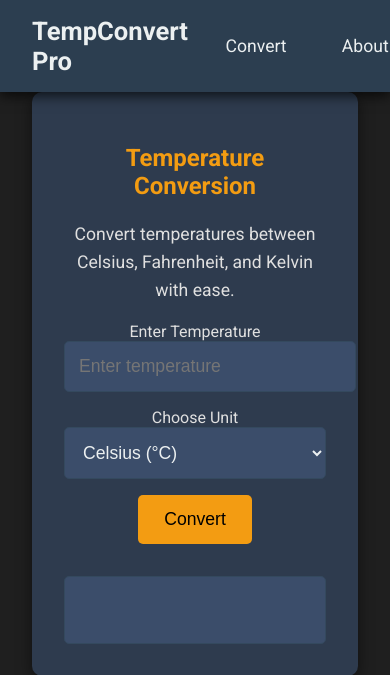
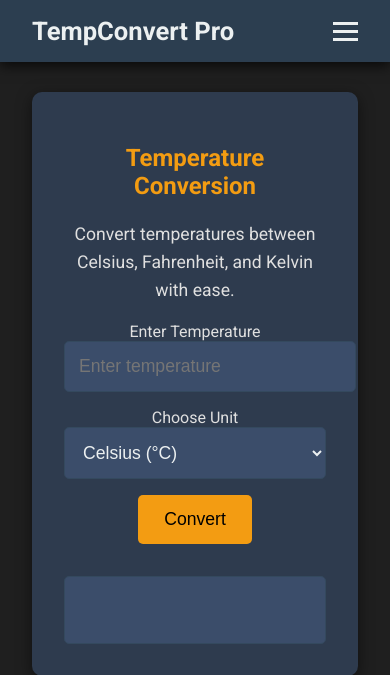
Before and after one commit to Uttam1910/PRODIGY_SD_1-Temperature-Conversion-App-, a Flask app: page / in a window 390 px wide. Shown: the top 675 px of the page. Run offline with Flask 3, Linux system fonts and the light colour scheme.

Commit message:
made responsive

```diff
--- a/static/css/styles.css
+++ b/static/css/styles.css
@@ -1,10 +1,10 @@
-/* General Styles */
+/* Basic Styles */
 body {
     font-family: 'Roboto', sans-serif;
     color: #e0e0e0; /* Light gray text */
     margin: 0;
     background-color: #1f1f1f; /* Dark gray background */
-    padding-top: 60px;
+    padding-top: 60px; /* Space for fixed header */
 }
 
 header {
@@ -14,6 +14,7 @@ header {
     top: 0;
     width: 100%;
     box-shadow: 0 4px 12px rgba(0, 0, 0, 0.7); /* Stronger shadow */
+    z-index: 1000; /* Ensure header is above other content */
 }
 
 nav {
@@ -30,28 +31,89 @@ nav a.logo {
     text-decoration: none;
 }
 
-nav ul {
+/* Navigation Menu */
+.navbar-menu {
+    display: flex;
+}
+
+.navbar-menu ul {
     list-style: none;
     margin: 0;
     padding: 0;
     display: flex;
 }
 
-nav ul li {
+.navbar-menu li {
     margin-left: 20px;
 }
 
-nav ul li a {
+.navbar-menu a {
     color: #ecf0f1; /* Light gray */
     text-decoration: none;
     padding: 0.5em 1em;
     transition: background-color 0.3s ease, color 0.3s ease;
 }
 
-nav ul li a:hover {
+.navbar-menu a:hover {
     background-color: #34495e; /* Subtle dark blue-gray */
     color: #f39c12; /* Bright yellow-orange */
     border-radius: 5px;
+}
+
+/* Hamburger Menu Styles */
+.navbar-toggle {
+    display: none; /* Hidden by default */
+    background: none;
+    border: none;
+    cursor: pointer;
+    padding: 0;
+    margin-left: auto;
+}
+
+.navbar-toggle span {
+    display: block;
+    width: 25px;
+    height: 3px;
+    background: #ecf0f1; /* Light gray */
+    margin: 5px 0;
+    transition: all 0.3s;
+}
+
+/* Active State for Hamburger */
+.navbar-toggle.active span:nth-child(1) {
+    transform: rotate(45deg) translate(5px, 6px);
+}
+
+.navbar-toggle.active span:nth-child(2) {
+    opacity: 0;
+}
+
+.navbar-toggle.active span:nth-child(3) {
+    transform: rotate(-45deg) translate(6px, -6px);
+}
+
+/* Mobile Menu */
+.navbar-menu.active {
+    display: flex;
+    flex-direction: column;
+    width: 100%;
+    background-color: #2c3e50; /* Darker blue-gray */
+    position: absolute;
+    top: 60px; /* Below the fixed header */
+    left: 0;
+    box-shadow: 0 4px 8px rgba(0, 0, 0, 0.5); /* Shadow for mobile menu */
+}
+
+.navbar-menu.active ul {
+    display: flex;
+    flex-direction: column;
+    padding: 0;
+}
+
+.navbar-menu.active li {
+    margin: 0;
+    padding: 1em;
+    text-align: center;
 }
 
 /* Container */
@@ -197,3 +259,32 @@ footer p {
     margin: 0;
     font-size: 1rem;
 }
+
+/* Show the navbar toggle button on small screens */
+@media (max-width: 768px) {
+    .navbar-toggle {
+        display: block; /* Show the hamburger menu */
+    }
+
+    .navbar-menu {
+        display: none; /* Hide the menu by default */
+        flex-direction: column; /* Ensure the menu stacks vertically */
+        width: 100%;
+        background-color: #2c3e50;
+        position: absolute;
+        top: 60px; /* Position below the header */
+        left: 0;
+        z-index: 100;
+    }
+
+    /* Show the menu when the toggle button is active */
+    .navbar-menu.active {
+        display: flex; /* Show the menu */
+    }
+
+    .navbar-menu li {
+        margin: 0;
+        text-align: center;
+        padding: 1em 0;
+    }
+}
--- a/templates/index.html
+++ b/templates/index.html
@@ -14,12 +14,19 @@
     <header>
         <nav>
             <a href="#" class="logo">TempConvert Pro</a>
+            <button class="navbar-toggle" aria-label="Toggle navigation">
+                <span></span>
+                <span></span>
+                <span></span>
+            </button>
+            <div class="navbar-menu">
                 <ul>
                     <li><a href="#converter">Convert</a></li>
                     <li><a href="#about">About</a></li>
                     <li><a href="#chart">Chart</a></li>
                     <li><a href="#contact">Contact</a></li>
                 </ul>
+            </div>
         </nav>
     </header>
 
@@ -126,7 +133,6 @@
                         </div>
                     </div>
                 </section>
-
             </div>
         </section>
 
@@ -143,5 +149,12 @@
             <p>&copy; 2024 TempConvert Pro. All rights reserved.</p>
         </div>
     </footer>
+
+    <script>
+        document.querySelector('.navbar-toggle').addEventListener('click', function() {
+            this.classList.toggle('active');
+            document.querySelector('.navbar-menu').classList.toggle('active');
+        });
+    </script>
 </body>
 </html>
```
Lines whose indentation alone changed are shown as unchanged.
